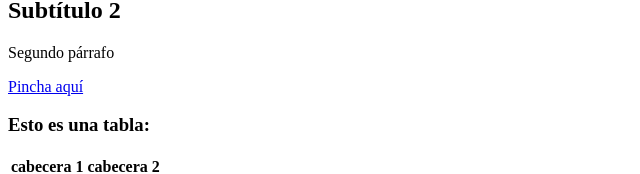
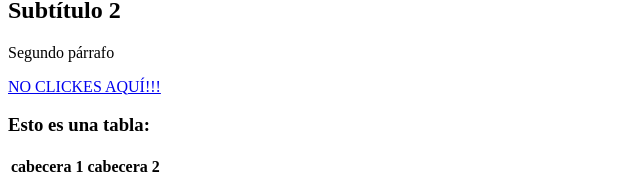
Before and after one commit to juanmanuelruizm/frontend-an-introductory-course, a plain HTML site: page primer_html/index.html in a window 1280 px wide. Shown: the part 323-497 px from the top of the page, without its empty margins (0-640 px from the left). Drawn offline with Linux system fonts and the light colour scheme.

Commit message:
update index.html

```diff
--- a/primer_html/index.html
+++ b/primer_html/index.html
@@ -12,7 +12,7 @@
         <img src="petrercastillo.jpg" width="240" height="135" alt="Castillo de Petrer">
         <h2>Subtítulo 2</h2>
         <p>Segundo párrafo</p>
-        <a href="hola.html">Pincha aquí</a>
+        <a href="hola.html">NO CLICKES AQUÍ!!!</a>
         <h3>Esto es una tabla:</h3>
         <table>
             <tr>
```
